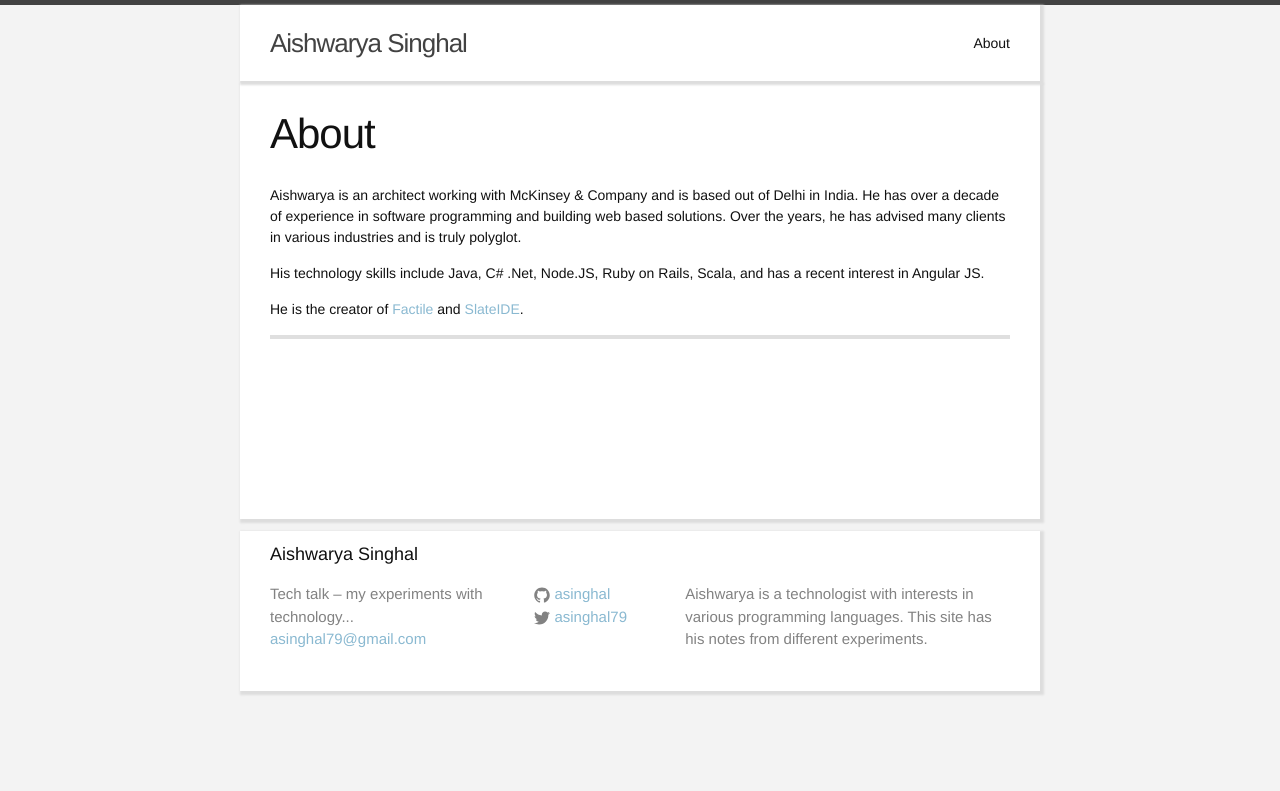
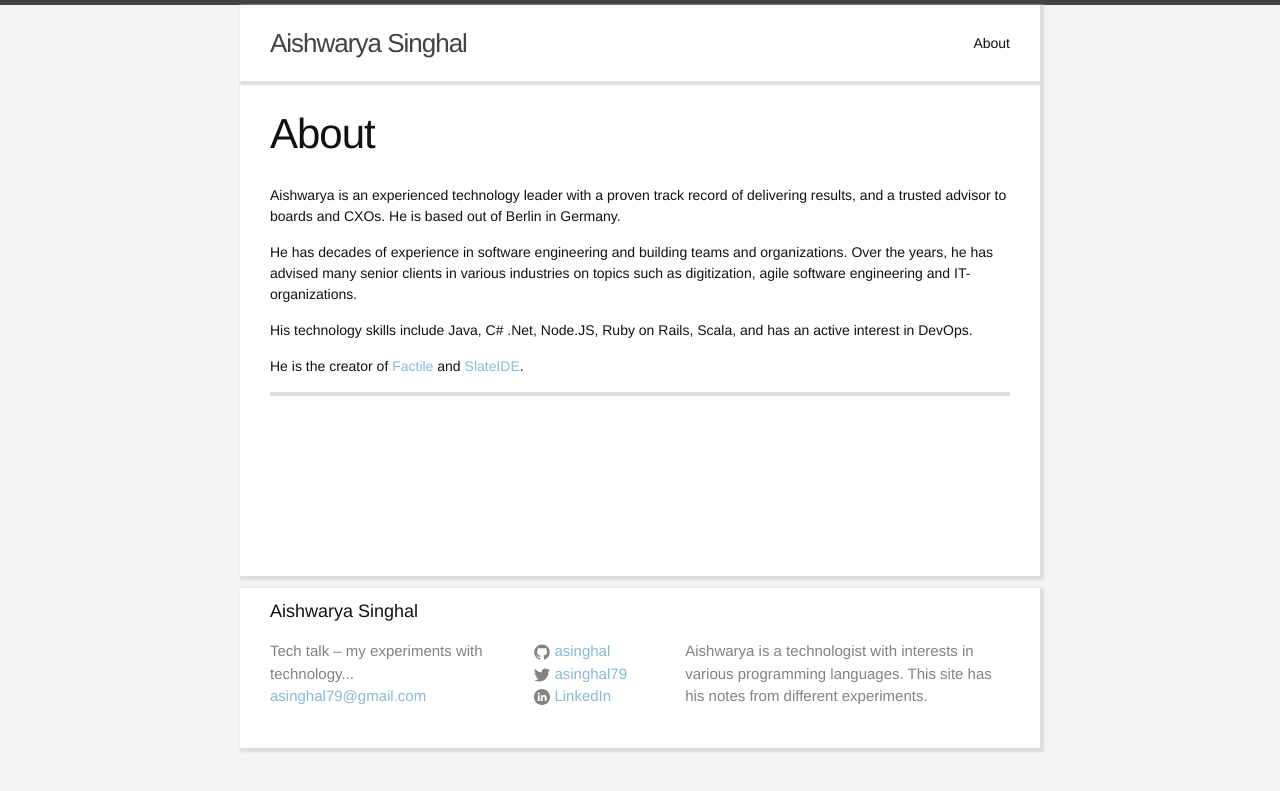
Before and after one commit to asinghal/asinghal.github.io, a Jekyll site: the page built from about.md, in a window 1280 px wide. Shown: the top 791 px of the page. Built offline with Jekyll 4.4.1, drawn with Linux system fonts in a browser that asks for light colours; comment, search, counter and statistics services are not loaded.

Commit message:
added a linkedin url to self

```diff
--- a/_config.yml
+++ b/_config.yml
@@ -6,6 +6,7 @@ baseurl: "" # the subpath of your site, e.g. /blog/
 url: "http://asinghal.github.io" # the base hostname & protocol for your site
 twitter_username: asinghal79
 github_username:  asinghal
+linkedin_url: "https://www.linkedin.com/in/aishwaryasinghal/"
 gems:
   - jemoji
 # Build settings
--- a/_includes/footer.html
+++ b/_includes/footer.html
@@ -42,6 +42,21 @@
             </a>
           </li>
           {% endif %}
+
+          {% if site.linkedin_url %}
+          <li>
+            <a href="{{ site.linkedin_url }}">
+              <span class="icon  icon--twitter">
+                <svg viewBox="0 0 16 16">
+                  <path fill="#828282" d="M 8.0000001,0 C 3.5823973,0 0,3.5823975 0,8 0,12.417602 3.5823973,16 8.0000001,16 12.417603,16 16,12.417602 16,8 16,3.5823975 12.417603,0 8.0000001,0 Z M 5.6752928,12.09375 H 3.7269287 V 6.2320556 H 5.6752928 Z M 4.7011717,5.4316407 h -0.012695 c -0.6538086,0 -1.0766601,-0.4500733 -1.0766601,-1.0125734 0,-0.5751953 0.4357911,-1.0128173 1.1022948,-1.0128173 0.666504,0 1.0766602,0.437622 1.0893556,1.0128173 0,0.5625001 -0.4228516,1.0125734 -1.1022953,1.0125734 z M 12.700683,12.09375 h -1.94812 V 8.9578857 c 0,-0.7880861 -0.282104,-1.3255614 -0.9870605,-1.3255614 -0.5382077,0 -0.8587642,0.3625489 -0.9996337,0.7125244 -0.051513,0.1252442 -0.064087,0.3002933 -0.064087,0.4754638 V 12.09375 H 6.7535399 c 0,0 0.025513,-5.3117675 0,-5.8616944 H 8.701782 v 0.8299561 c 0.258911,-0.399414 0.7221678,-0.9675292 1.755859,-0.9675292 1.281861,0 2.243042,0.8377685 2.243042,2.6381832 z m 0,0" />
+                </svg>
+              </span>
+
+              <span class="username">LinkedIn</span>
+            </a>
+          </li>
+          {% endif %}
+
         </ul>
       </div>
 
--- a/about.md
+++ b/about.md
@@ -4,8 +4,10 @@ title: About
 permalink: /about/
 ---
 
-Aishwarya is an architect working with McKinsey & Company and is based out of Delhi in India. He has over a decade of experience in software programming and building web based solutions. Over the years, he has advised many clients in various industries and is truly polyglot.
+Aishwarya is an experienced technology leader with a proven track record of delivering results, and a trusted advisor to boards and CXOs. He is based out of Berlin in Germany.
 
-His technology skills include Java, C# .Net, Node.JS, Ruby on Rails, Scala, and has a recent interest in Angular JS.
+He has decades of experience in software engineering and building teams and organizations. Over the years, he has advised many senior clients in various industries on topics such as digitization, agile software engineering and IT-organizations.
+
+His technology skills include Java, C# .Net, Node.JS, Ruby on Rails, Scala, and has an active interest in DevOps.
 
 He is the creator of [Factile](http://www.factile.net) and [SlateIDE](https://github.com/asinghal/SlateIDE).
```
Also changed, not shown: _pages/2010-12-12-about.html (deleted, +0 -20 lines).
